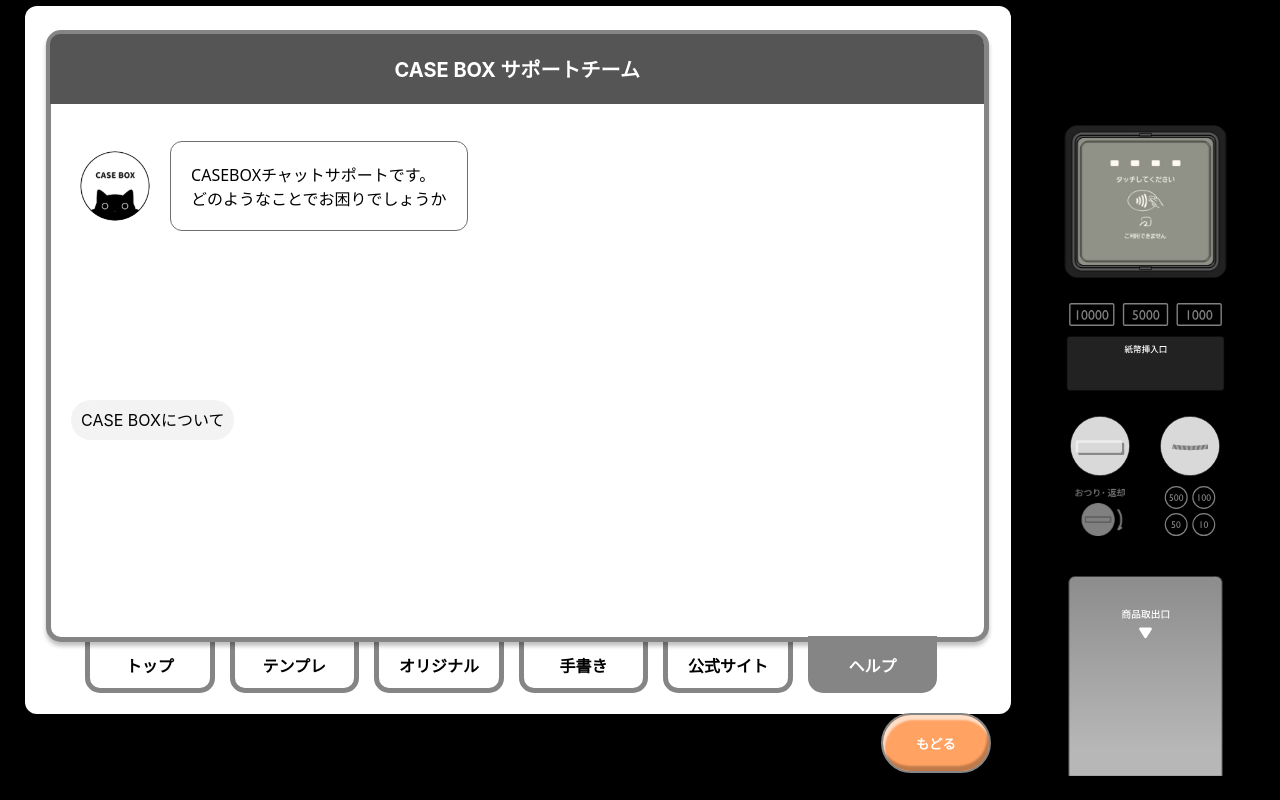
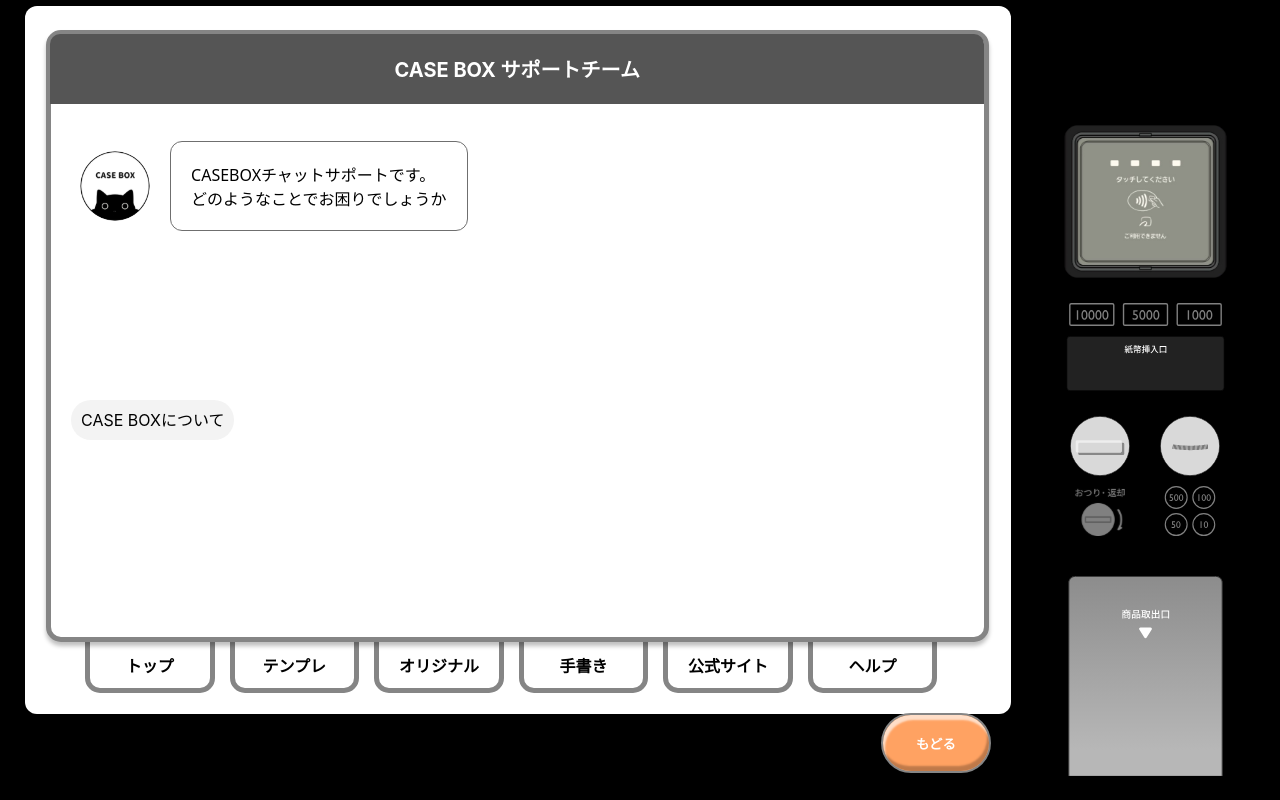
Before and after one commit to 2022-HEW/casebox, a Next.js app: page /help in a window 1280 px wide. Built offline with nearby package versions, Linux system fonts and the light colour scheme.

Commit message:
fix:path

```diff
--- a/src/components/main/common/Nav.tsx
+++ b/src/components/main/common/Nav.tsx
@@ -1,106 +1,103 @@
-import styles from "../../../styles/nav.module.css"
-import { useRouter } from'next/router'
-import Link from "next/link"
-import { ReactNode, useState,useMemo, useRef, Dispatch,} from 'react';
-import { SetterOrUpdater, useRecoilState,useRecoilValue } from "recoil";
-import { productState,tabState,stepState,modalState,designState,imageState } from '../../../atoms/atoms';
+import styles from "../../../styles/nav.module.css";
+import { useRouter } from "next/router";
+import Link from "next/link";
+import { ReactNode, useState, useMemo, useRef, Dispatch } from "react";
+import { SetterOrUpdater, useRecoilState, useRecoilValue } from "recoil";
+import {
+  productState,
+  tabState,
+  stepState,
+  modalState,
+  designState,
+  imageState,
+} from "../../../atoms/atoms";
 import { useEffect } from "react";
 import { log } from "console";
 import React from "react";
 import { Button } from "../../common/Button";
 
+type Props = {
+  children: ReactNode;
+};
 
+type Tab_type = {
+  site_link: string;
+  site_name: string;
+  setModal: SetterOrUpdater<boolean>;
+};
 
-
-
-type Props = {
-    children:ReactNode;
-}
-
-type Tab_type ={
-    site_link:string;
-    site_name:string;
-    setModal:SetterOrUpdater<boolean>
-}
-
-const Nav =({children}:Props)=>{
-
-    const router = useRouter()
-    const [tab,setTab] = useRecoilState(tabState);
-    const [product,setProduct] = useRecoilState(productState);
-    const [step,setStep] = useRecoilState(stepState)
-    const [modal,setModal] = useRecoilState(modalState)
-    const [design,setDesign] = useRecoilState(designState)
-    const [image,setImage] = useRecoilState(imageState)
+const Nav = ({ children }: Props) => {
+  const router = useRouter();
+  const [tab, setTab] = useRecoilState(tabState);
+  const [product, setProduct] = useRecoilState(productState);
+  const [step, setStep] = useRecoilState(stepState);
+  const [modal, setModal] = useRecoilState(modalState);
+  const [design, setDesign] = useRecoilState(designState);
+  const [image, setImage] = useRecoilState(imageState);
 
   //オリジナル情報をリセット
-    if(image && tab !== "オリジナル"){
-        setDesign([])
-        setImage("")
+  if (image && tab !== "オリジナル") {
+    setDesign([]);
+    setImage("");
   }
 
   /**
    * 色は反映されたまま
    */
-    const back =()=>{
+  const back = () => {
     // modalの戻る
-        if(modal){
-            setModal(false)
+    if (modal) {
+      setModal(false);
       return;
     }
 
     // typeの戻る
-        if(router.pathname == "/device_select" && step>1){
+    if (router.pathname == "/device_select" && step > 1) {
       setStep(step - 1);
-        } else{
+    } else {
       router.back();
     }
-
-    }
+  };
   //
   useEffect(() => {
-
-      switch(router.pathname){
-            case "/service_select":
-                setTab("トップ")
+    switch (router.pathname) {
+      case "/main/service_select":
+        setTab("トップ");
         break;
-            case "/template_select":
-                setTab("テンプレ")
+      case "/main/template_select":
+        setTab("テンプレ");
         break;
-            case "/scan":
-                    setTab("オリジナル")
+      case "/main/scan":
+        setTab("オリジナル");
         break;
-            case "/device_select":
+      case "/main/device_select":
         // designが空のとき
-                if( product.product_name === ""){
-                    setTab("手書き")
+        if (product.product_name === "") {
+          setTab("手書き");
         }
         break;
-            case "/site":
-                    setTab("公式サイト")
+      case "/main/site":
+        setTab("公式サイト");
         break;
-            case "/help":
-                setTab("ヘルプ")
+      case "/main/help":
+        setTab("ヘルプ");
         break;
       case "/pay":
         break;
-            case "/originalEdit":
-                setTab("オリジナル")
+      case "/main/originalEdit":
+        setTab("オリジナル");
         break;
       default:
         console.log("error");
     }
-
-    }, [])
+  }, []);
 
   // const back = ()=>{
 
   // }
   // const [tab,setTab] = useState("トップ");
 
-
-
-    return(
+  return (
     <div id={styles.container}>
       <div id={styles.wrapper}>
         {/* <div id={styles.back}>
@@ -110,32 +107,66 @@
           {/* <img src="./Nav/disp.svg"/> */}
           <div id={styles.disp}>{children}</div>
           <div id={styles.service_select}>
-                <Tab site_link={"./service_select"} site_name={"トップ"}  setModal={setModal}/>
-                <Tab site_link={"./template_select"} site_name={"テンプレ"}  setModal={setModal}/>
-                <Tab site_link={"./scan"} site_name={"オリジナル"}  setModal={setModal}/>
-                <Tab site_link={"./device_select"} site_name={"手書き"} setModal={setModal}/>
-                <Tab site_link={"./site"} site_name={"公式サイト"}  setModal={setModal}/>
-                <Tab site_link={"./help"} site_name={"ヘルプ"}  setModal={setModal}/>
+            <Tab
+              site_link={"./service_select"}
+              site_name={"トップ"}
+              setModal={setModal}
+            />
+            <Tab
+              site_link={"./template_select"}
+              site_name={"テンプレ"}
+              setModal={setModal}
+            />
+            <Tab
+              site_link={"./scan"}
+              site_name={"オリジナル"}
+              setModal={setModal}
+            />
+            <Tab
+              site_link={"./device_select"}
+              site_name={"手書き"}
+              setModal={setModal}
+            />
+            <Tab
+              site_link={"./site"}
+              site_name={"公式サイト"}
+              setModal={setModal}
+            />
+            <Tab
+              site_link={"./help"}
+              site_name={"ヘルプ"}
+              setModal={setModal}
+            />
           </div>
           {/* <div id={styles.back} onClick={back}>もどる</div> */}
-            <Button label="もどる" situ_name={"nav"} onClick={back}/>
+          <Button label="もどる" situ_name={"nav"} onClick={back} />
         </div>
       </div>
     </div>
-    )
-}
+  );
+};
 
-    const Tab = React.memo(function Memotab({site_link,site_name,setModal}:Tab_type){
+const Tab = React.memo(function Memotab({
+  site_link,
+  site_name,
+  setModal,
+}: Tab_type) {
+  const [tab, setTab] = useRecoilState(tabState);
 
-        const[tab,setTab] = useRecoilState(tabState);
-
-        return(
+  return (
     <Link href={site_link} as={site_link} passHref>
-                <div id={styles.btn} className={`${tab === site_name && styles.select}`} onClick={()=>{setTab(site_name);setModal(false);}}>
+      <div
+        id={styles.btn}
+        className={`${tab === site_name && styles.select}`}
+        onClick={() => {
+          setTab(site_name);
+          setModal(false);
+        }}
+      >
         {site_name}
       </div>
     </Link>
-        )
-    })
+  );
+});
 
 export default Nav;
```
Lines whose indentation alone changed are shown as unchanged.
